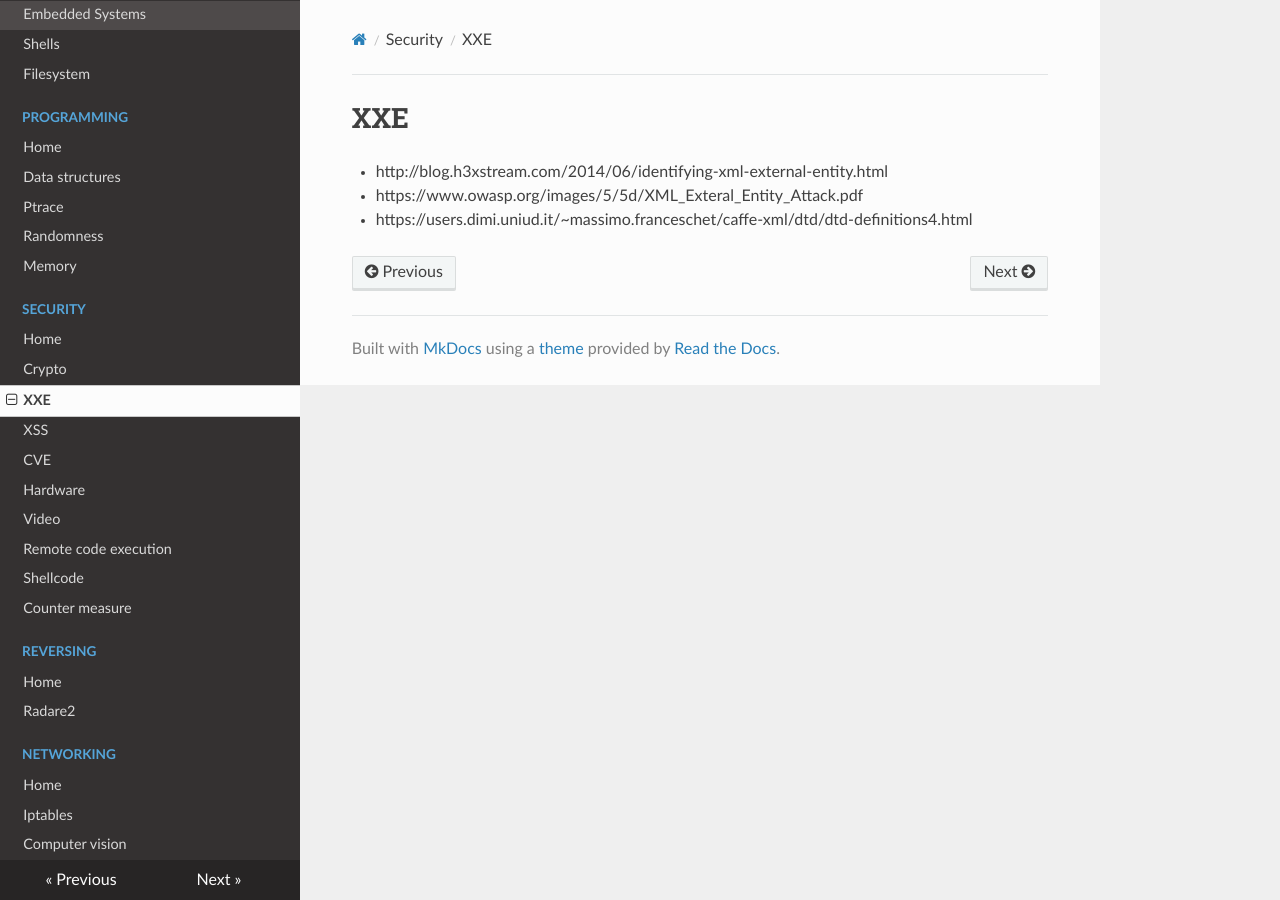
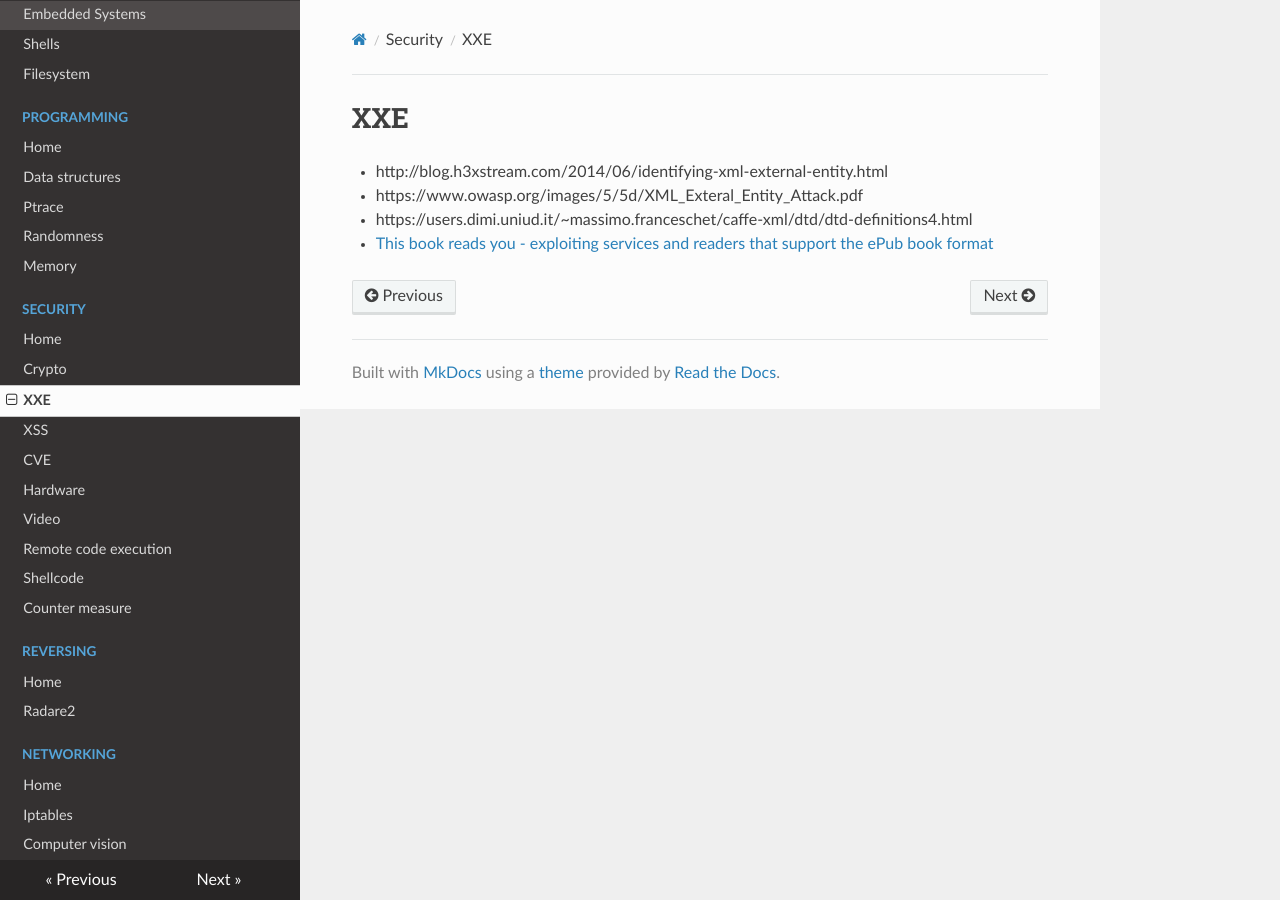
Before and after one commit to gipi/low-level, an MkDocs documentation site: the page built from docs/security/xxe.md, in a window 1280 px wide. Built offline with MkDocs 1.6.1, drawn with Linux system fonts in a browser that asks for light colours; nearby versions of some CDN libraries; old or Windows-style settings are respelled for this version of MkDocs.

Commit message:
xxe: add link.

```diff
--- a/docs/security/xxe.md
+++ b/docs/security/xxe.md
@@ -3,3 +3,4 @@
  - http://blog.h3xstream.com/2014/06/identifying-xml-external-entity.html
  - https://www.owasp.org/images/5/5d/XML_Exteral_Entity_Attack.pdf
  - https://users.dimi.uniud.it/~massimo.franceschet/caffe-xml/dtd/dtd-definitions4.html
+ - [This book reads you - exploiting services and readers that support the ePub book format](https://s1gnalcha0s.github.io/epub/2017/01/25/This-book-reads-you.html)
```
